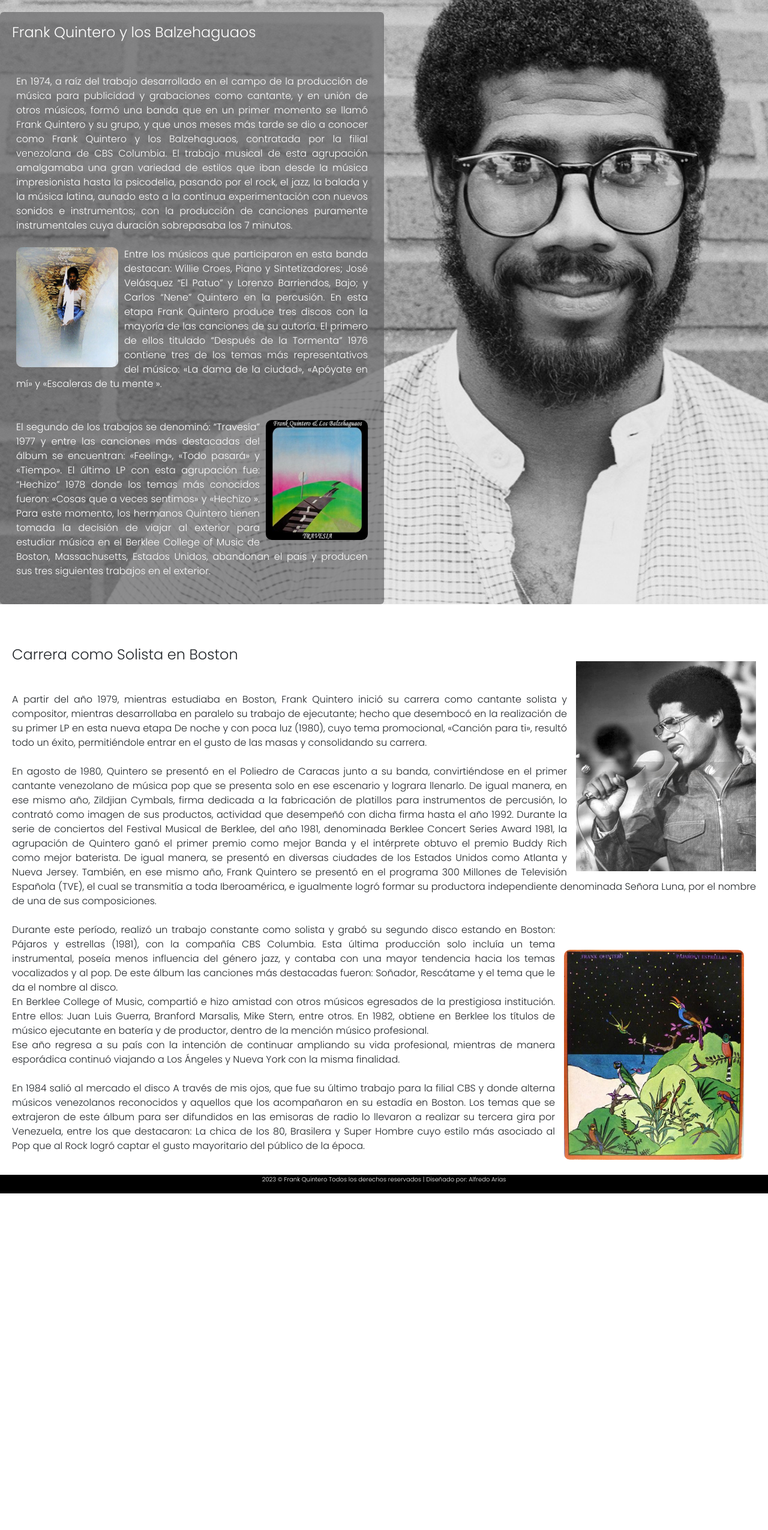
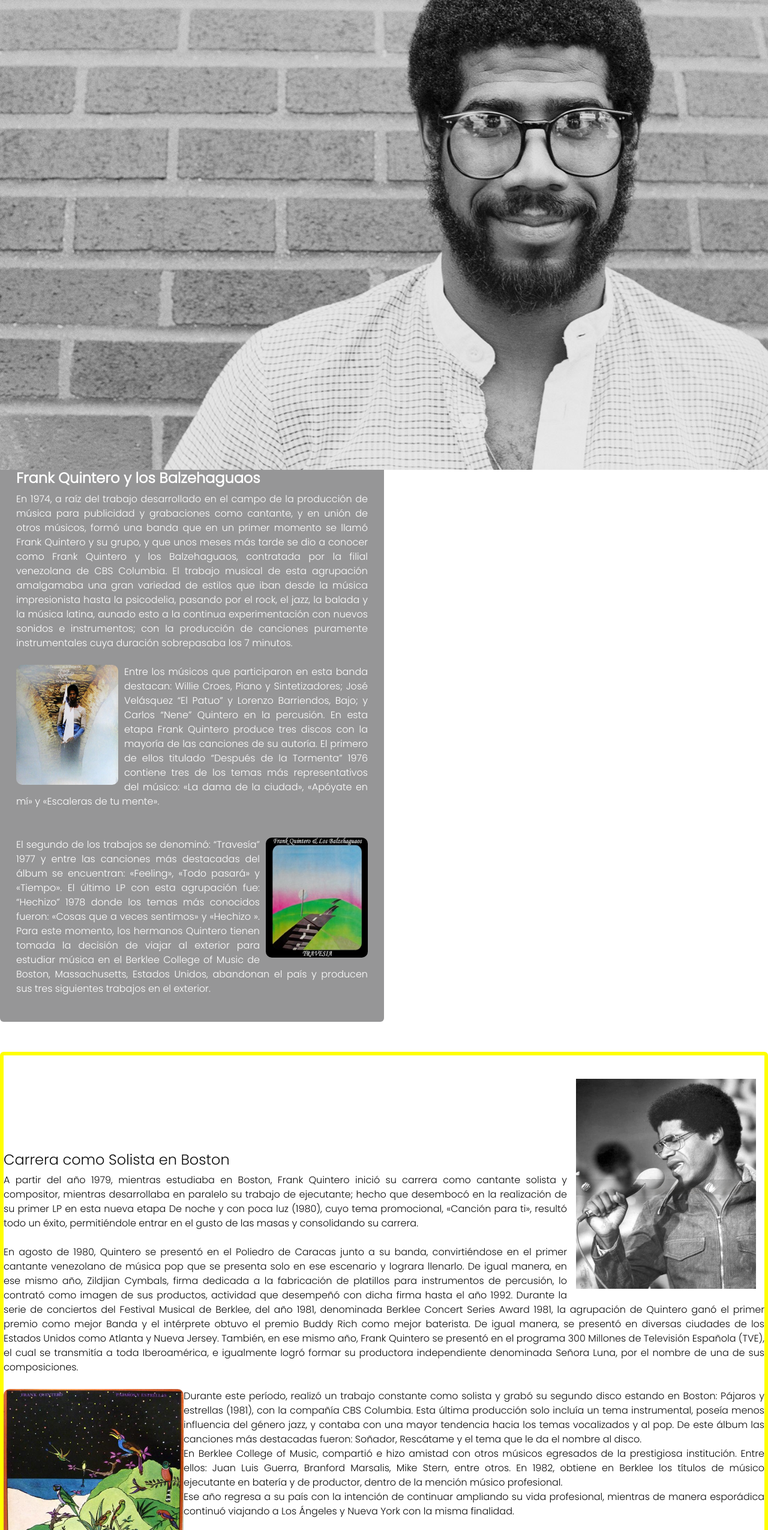
Before and after one commit to alfredoariasb/frankquinteroweb, a plain HTML site: page pages/biografia.html in a window 1280 px wide. Shown: the part 70-2620 px from the top of the page at 60% size. Before the commit the page ends 2059 px from the top, so only its background shows below. Drawn offline with nearby package versions, Linux system fonts and the light colour scheme.

Commit message:
se corrigen algunos desbordamientos en el modo mobile responsive

```diff
--- a/assets/css/estilos.css
+++ b/assets/css/estilos.css
@@ -16,6 +16,7 @@ body{
     height: 100vh;
     margin: 0px;
     padding: 0px;
+
 
 }
 
@@ -66,7 +67,6 @@ header ul li{
     font-size: 15px;
     color: rgb(255, 255, 255);
     font-weight: bolder;
-    padding: 0px 14px;
     z-index: 999999999999999999999999999999999999999999;
 }
 
@@ -140,14 +140,35 @@ footer{
 /* CSS Biografia */
 /*=================================================================================================================*/
 
-.bio-banner{
-    display: flex;
-    background: url("../img/fq1978.jpg");
+
+.bio-banner img {
     background-repeat: no-repeat;
     background-size: cover;
     background-position: center;
+    width: 100%;
+    height: 400pxvh;
+    float: right;
+
+    top: 0;
+    left: 0;
+
 
 }
+
+.texto-primera-etapa{
+    color: white;
+    width: 50%;
+    background-color: rgba(96, 96, 97, 0.658);
+    border-radius: 6px;
+    text-align: justify;
+    padding: 27px;
+    font-weight:300;
+
+
+
+
+}
+
 
 .icon-despues{
     width: 170px;
@@ -167,35 +188,13 @@ footer{
 
 }
 
-.icon-pajaros{
-    width: 70px;
-    height: 100px;
-    float: left;
-    border-radius: 10px;
-
-
-}
-
-.texto-primera-etapa{
-    color: white;
-    margin-top: 90px;
-    width: 50%;
-    background-color: rgba(96, 96, 97, 0.658);
+.texto-segunda-etapa{
+    color: rgb(12, 12, 12);
+    width: 100%;
     border-radius: 6px;
     text-align: justify;
-
-}
-
-.texto-primera-etapa p{
-    padding: 27px;
-    font-weight:300;
-}
-
-.texto-segunda-etapa{
-    color: white;
-    width: 50%;
-    border-radius: 6px;
-    text-align: justify;
+    border: 6px yellow solid;
+    padding-top: 160px;
 
 }
 .solista-boston {
@@ -205,15 +204,20 @@ footer{
 
 }
 
-.solista-boston p, h4{
-    padding: 20px;
-}
-
 .solista-boston img{
     width: 300px;
     height: 350px;
     float: right;
     margin: 45px 20px 5px 15px;
+}
+
+.icon-pajaros{
+    width: 300px;
+    height: 300px;
+    float: left;
+    border-radius: 10px;
+
+
 }
 
 /*================================================================================================================*/
@@ -315,8 +319,8 @@ header{
 }
 
 body {
-    width: 100vh;
-    height: 100vh;
+    width: 100%;
+    height: 100%;
     }
 
 header h1{
@@ -365,6 +369,7 @@ header{
 
 header h1 {
     font-size: 25px;
+    margin-right: -20px;
 }
 
 .navbar-nav {
@@ -428,15 +433,14 @@ header h1 {
 }
 
 .bio-banner {
-    display: flex;
-    background: url("../img/fq1978.jpg");
+    top: 0;
+    background-repeat: no-repeat;
     background-position-x: 0%;
     background-position-y: 0%;
-    background-repeat: repeat;
-    background-size: auto;
-    background-repeat: no-repeat;
     background-size: cover;
-    background-position: center;
+    height: 100%;
+
+
 }
 
 .dv-contact{
--- a/pages/biografia.html
+++ b/pages/biografia.html
@@ -48,8 +48,10 @@
     <main>
         <section class="primera-etapa">
             <div class="bio-banner">
+                <img src="../assets/img/fq1978.jpg" alt="">
+            </div>
             <div class="texto-primera-etapa">
-                    <h4>Frank Quintero y los Balzehaguaos</h4>
+                <h4><strong>Frank Quintero y los Balzehaguaos</strong></h4>
                 <p>En <strong>1974</strong>, a raíz del trabajo desarrollado en el campo de la producción de música para publicidad y
                 grabaciones como cantante, y en unión de otros músicos, formó una banda que en un primer momento se
                 llamó Frank Quintero y su grupo, y que unos meses más tarde se dio a conocer como Frank Quintero y
@@ -62,8 +64,8 @@
                 banda destacan: Willie Croes, Piano y Sintetizadores; José Velásquez “El Patuo” y Lorenzo
                 Barriendos, Bajo; y Carlos “Nene” Quintero en la percusión. En esta etapa Frank Quintero produce
                 tres discos con la mayoría de las canciones de su autoría. El primero de ellos titulado “Después de
-                        la Tormenta” 1976 contiene tres de los temas más representativos del músico: «La dama de la ciudad»,
-                        «Apóyate en mí» y «Escaleras de tu mente ».<br><br><br> <img src="../assets/img/travesia.jpg" class="icon-travesia" alt="Travesia 1977"> El segundo de los trabajos se denominó: “Travesía” 1977
+                la Tormenta” 1976 contiene tres de los temas más representativos del músico: <strong>«La dama de la ciudad»</strong>,
+                <strong>«Apóyate en mí»</strong> y <strong>«Escaleras de tu mente»</strong>.<br><br><br> <img src="../assets/img/travesia.jpg" class="icon-travesia" alt="Travesia 1977"> El segundo de los trabajos se denominó: “Travesía” 1977
                 y entre las canciones más destacadas del álbum se encuentran: «Feeling», «Todo pasará» y «Tiempo».
                 El último LP con esta agrupación fue: “Hechizo” 1978 donde los temas más conocidos fueron: «Cosas
                 que a veces sentimos» y «Hechizo ». Para este momento, los hermanos Quintero tienen tomada la
@@ -71,13 +73,13 @@
                 Massachusetts, Estados Unidos, abandonan el país y producen sus tres siguientes trabajos en el
                 exterior.</p>
             </div>
-            </div>
         </section>
 
-        <section>
+        <section class="segunda-etapa">
             <div class="solista-boston">
-                <div class="texto-segunda-etapa"></div>
                 <img src="../assets/img/02.jpeg" alt="">
+            </div>
+            <div class="texto-segunda-etapa">
                 <h4>Carrera como Solista en Boston</h4>
                 <p>A partir del año 1979, mientras estudiaba en Boston, Frank Quintero inició su carrera como cantante
                 solista y compositor, mientras desarrollaba en paralelo su trabajo de ejecutante; hecho que desembocó en
@@ -111,7 +113,6 @@
                 chica de los 80, Brasilera y Super Hombre cuyo estilo más asociado al Pop que al Rock logró captar el
                 gusto mayoritario del público de la época.</p>
             </div>
-        </div>
         </section>
     </main>
     <footer>
```
Lines whose indentation alone changed are shown as unchanged.
